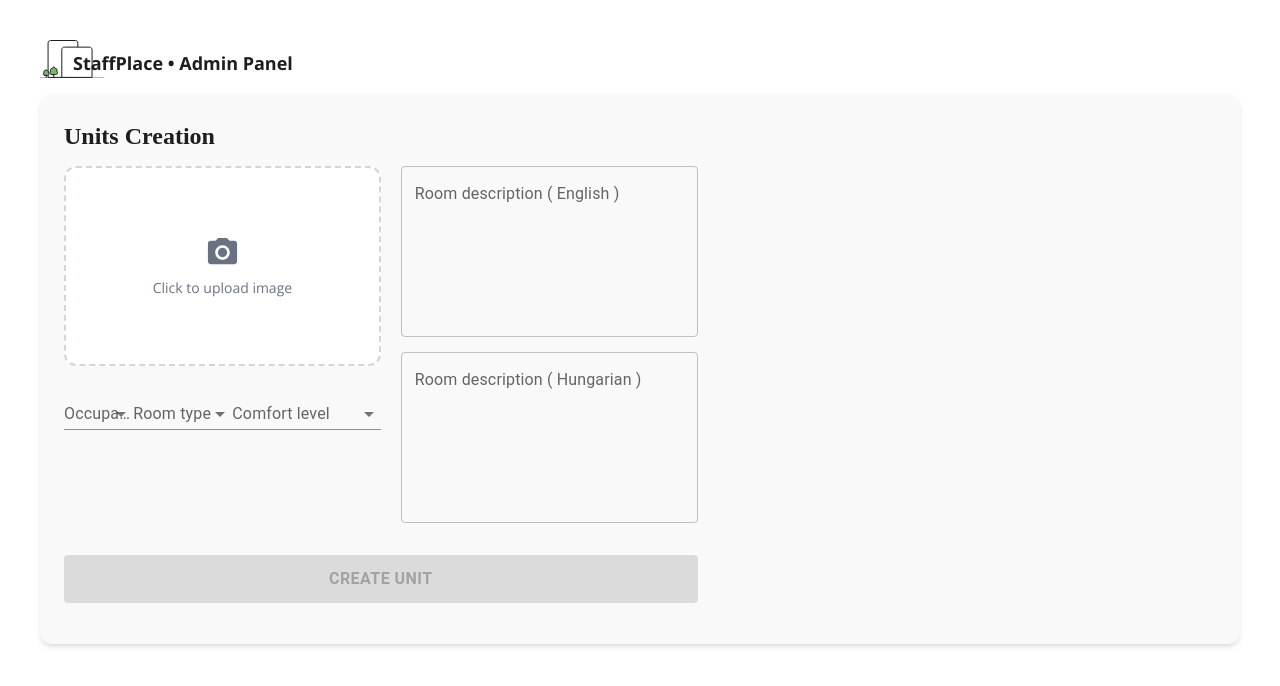
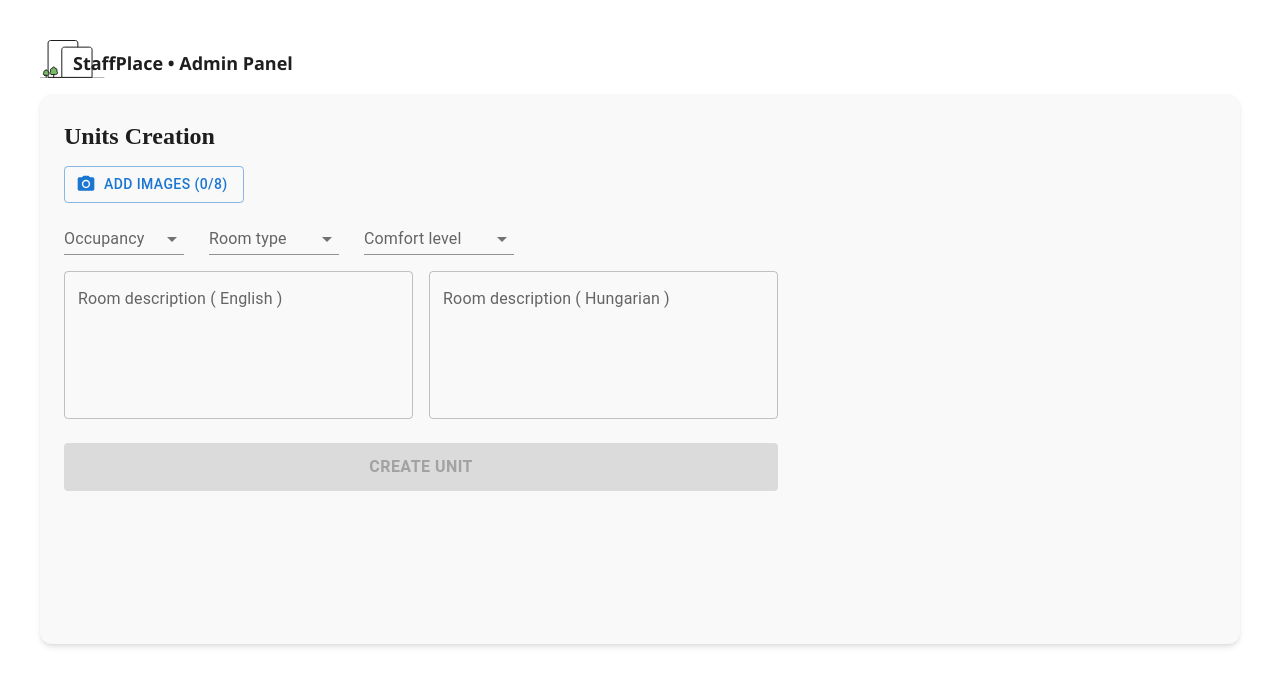
Before and after one commit to ZubalYana/stuffPlace-frontend, a React (Vite) app: page /admin in a window 1280 px wide. Shown: the top 686 px of the page. Built offline with nearby package versions, Linux system fonts and the light colour scheme; sample sign-in values are in the browser's storage; a web font is replaced by a local one.

Commit message:
modify the units controll in order to allow picking several imgs for creating a unit

```diff
--- a/src/components/elements/UnitsControlBlock.tsx
+++ b/src/components/elements/UnitsControlBlock.tsx
@@ -9,8 +9,13 @@ import {
     TextField,
     Button,
 } from "@mui/material";
+import { Dialog, IconButton } from "@mui/material";
+import CloseIcon from "@mui/icons-material/Close";
+
 export const UnitsControlBlock = () => {
-    const [image, setImage] = useState<string | null>(null);
+    const [images, setImages] = useState<File[]>([]);
+    const [previews, setPreviews] = useState<string[]>([]);
+    const [activeIndex, setActiveIndex] = useState<number | null>(null);
 
     const [occupancy, setOccupancy] = useState("");
     const [roomType, setRoomType] = useState<RoomType | "">("");
@@ -40,15 +45,34 @@ export const UnitsControlBlock = () => {
     type ComfortType = keyof typeof COMFORT_MAP;
 
 
-    const handleImageChange = (e: ChangeEvent<HTMLInputElement>) => {
-        if (!e.target.files?.[0]) return;
-        setImage(URL.createObjectURL(e.target.files[0]));
+    const handleImagesChange = (e: ChangeEvent<HTMLInputElement>) => {
+        if (!e.target.files) return;
+
+        const incoming = Array.from(e.target.files);
+
+        const merged = [...images, ...incoming].slice(0, 8);
+
+        setImages(merged);
+        setPreviews(merged.map(file => URL.createObjectURL(file)));
+
+        e.target.value = "";
+    };
+
+    const handleRemoveImage = (index: number) => {
+        const newImages = images.filter((_, i) => i !== index);
+        const newPreviews = previews.filter((_, i) => i !== index);
+
+        setImages(newImages);
+        setPreviews(newPreviews);
+
+        setActiveIndex(null);
     };
 
     const handleCreateUnit = async () => {
-        if (!roomType || !comfort || !occupancy || !image) return;
+        if (!roomType || !comfort || !occupancy || images.length === 0) return;
 
         const formData = new FormData();
+
         formData.append("occupancy", occupancy);
         formData.append("type", JSON.stringify({
             en: roomType,
@@ -62,7 +86,10 @@ export const UnitsControlBlock = () => {
             en: descriptionEn,
             hu: descriptionHu,
         }));
-        formData.append("image", (document.getElementById("unit-image") as HTMLInputElement).files![0]);
+
+        images.forEach((img) => {
+            formData.append("images", img);
+        });
 
         await fetch("http://localhost:5000/units", {
             method: "POST",
@@ -71,57 +98,88 @@ export const UnitsControlBlock = () => {
     };
 
 
+
     return (
         <div className="w-full h-[550px] bg-[#f9f9f9] shadow-md text-[#1E1E1E] rounded-xl mt-4 p-4 lg:p-6">
-            <div className="w-full lg:w-[55%]">
+            <div className="w-full lg:w-[62%]">
                 <h3 className="font-bold text-[24px] mb-3">Units Creation</h3>
 
                 <div className="w-full flex flex-col lg:flex-row">
-                    <div className="w-full lg:w-[50%]">
+                    <div className="w-full">
 
-                        <label
-                            htmlFor="unit-image"
+                        <div className="flex items-center gap-3">
+                            <Button
+                                variant="outlined"
+                                startIcon={<PhotoCamera />}
+                                onClick={() =>
+                                    document.getElementById("unit-images")?.click()
+                                }
+                            >
+                                Add images ({images.length}/8)
+                            </Button>
+
+                            <input
+                                id="unit-images"
+                                type="file"
+                                accept="image/*"
+                                multiple
+                                className="hidden"
+                                onChange={handleImagesChange}
+                            />
+                        </div>
+
+                        {previews.length > 0 && (
+                            <div className="mt-4 flex gap-3 flex-wrap">
+                                {previews.map((src, idx) => (
+                                    <div
+                                        key={idx}
                                         className="
             relative
-                    w-full h-50
-                    border-2 border-dashed border-gray-300
-                    rounded-xl
-                    flex items-center justify-center
-                    cursor-pointer
-                    bg-white
-                    hover:border-blue-500
-                    transition
+            w-24 h-24
+            rounded-lg
             overflow-hidden
+            shadow
+            group
         "
                                     >
-                            {image ? (
-                                <>
+                                        <button
+                                            onClick={(e) => {
+                                                e.stopPropagation();
+                                                handleRemoveImage(idx);
+                                            }}
+                                            className="
+                absolute top-1 right-1
+                w-6 h-6
+                rounded-full
+                bg-black/60
+                text-white
+                text-sm
+                flex items-center justify-center
+                opacity-0
+                group-hover:opacity-100
+                transition
+                hover:bg-red-600
+                z-10
+            "
+                                            title="Remove image"
+                                        >
+                                            ×
+                                        </button>
                                         <img
-                                        src={image}
-                                        alt="Unit preview"
-                                        className="absolute inset-0 w-full h-full object-cover"
+                                            src={src}
+                                            alt={`preview-${idx}`}
+                                            className="w-full h-full object-cover cursor-pointer"
+                                            onClick={() => setActiveIndex(idx)}
                                         />
-                                    <div className="absolute inset-0 bg-black/30 opacity-0 hover:opacity-100 transition flex items-center justify-center text-white font-medium">
-                                        Change image
                                     </div>
-                                </>
-                            ) : (
-                                <div className="flex flex-col items-center gap-2 text-gray-500">
-                                    <PhotoCamera fontSize="large" />
-                                    <span className="text-sm">Click to upload image</span>
+                                ))}
+
                             </div>
                         )}
-                        </label>
-                        <input
-                            id="unit-image"
-                            type="file"
-                            accept="image/*"
-                            className="hidden"
-                            onChange={handleImageChange}
-                        />
 
-                        <div className="w-full flex justify-between mt-4">
-                            <FormControl fullWidth variant="standard" style={{ width: '70px' }}>
+
+                        <div className="w-[450px] flex justify-between mt-1">
+                            <FormControl fullWidth variant="standard" style={{ maxWidth: '120px' }}>
                                 <InputLabel id="occupancy-label">Occupancy</InputLabel>
                                 <Select
                                     labelId="occupancy-label"
@@ -136,7 +194,7 @@ export const UnitsControlBlock = () => {
                                 </Select>
                             </FormControl>
 
-                            <FormControl fullWidth variant="standard" style={{ width: '100px' }}>
+                            <FormControl fullWidth variant="standard" style={{ maxWidth: '130px' }}>
                                 <InputLabel id="room-type-label">Room type</InputLabel>
                                 <Select
                                     labelId="room-type-label"
@@ -151,7 +209,7 @@ export const UnitsControlBlock = () => {
                                 </Select>
                             </FormControl>
 
-                            <FormControl fullWidth variant="standard" style={{ width: '150px' }}>
+                            <FormControl fullWidth variant="standard" style={{ maxWidth: '150px' }}>
                                 <InputLabel id="comfort-label">Comfort level</InputLabel>
                                 <Select
                                     labelId="comfort-label"
@@ -166,33 +224,32 @@ export const UnitsControlBlock = () => {
                                 </Select>
                             </FormControl>
                         </div>
-
-                    </div>
-                    <div className="w-full lg:w-[50%] lg:ml-5">
+                        <div className="w-full flex flex-col lg:flex-row gap-4 mt-4">
                             <TextField
                                 label="Room description ( English )"
                                 className="w-full"
                                 multiline
-                            rows={6}
+                                rows={5}
                                 value={descriptionEn}
                                 onChange={(e) => setDescriptionEn(e.target.value)}
                             />
 
                             <TextField
                                 label="Room description ( Hungarian )"
-                            style={{ marginTop: "15px" }}
                                 className="w-full"
                                 multiline
-                            rows={6}
+                                rows={5}
                                 value={descriptionHu}
                                 onChange={(e) => setDescriptionHu(e.target.value)}
                             />
                         </div>
                     </div>
+
+                </div>
                 <Button
                     variant="contained"
                     sx={{
-                        mt: 4,
+                        mt: 3,
                         width: "100%",
                         height: 48,
                         backgroundColor: "#AE7461",
@@ -203,12 +260,46 @@ export const UnitsControlBlock = () => {
                         },
                     }}
                     onClick={handleCreateUnit}
-                    disabled={!image || !occupancy || !roomType || !comfort || !descriptionEn || !descriptionHu}
+                    disabled={
+                        images.length === 0 ||
+                        !occupancy ||
+                        !roomType ||
+                        !comfort ||
+                        !descriptionEn ||
+                        !descriptionHu
+                    }
+
                 >
                     Create Unit
                 </Button>
 
             </div>
+
+            <Dialog
+                fullScreen
+                open={activeIndex !== null}
+                onClose={() => setActiveIndex(null)}
+            >
+                {activeIndex !== null && (
+                    <div className="relative w-full h-full bg-black flex items-center justify-center">
+                        {/* Close button */}
+                        <IconButton
+                            onClick={() => setActiveIndex(null)}
+                            className="!absolute top-4 right-4 !text-white z-10"
+                        >
+                            <CloseIcon />
+                        </IconButton>
+
+                        <img
+                            src={previews[activeIndex]}
+                            alt="Fullscreen preview"
+                            className="max-w-full max-h-full object-contain"
+                        />
+                    </div>
+                )}
+            </Dialog>
+
+
         </div>
     );
 };
--- a/src/index.css
+++ b/src/index.css
@@ -24,3 +24,10 @@
         }
     }
 }
+
+@keyframes fadeIn {
+    to {
+        opacity: 1;
+        transform: scale(1);
+    }
+}
```
Lines whose indentation alone changed are shown as unchanged.
